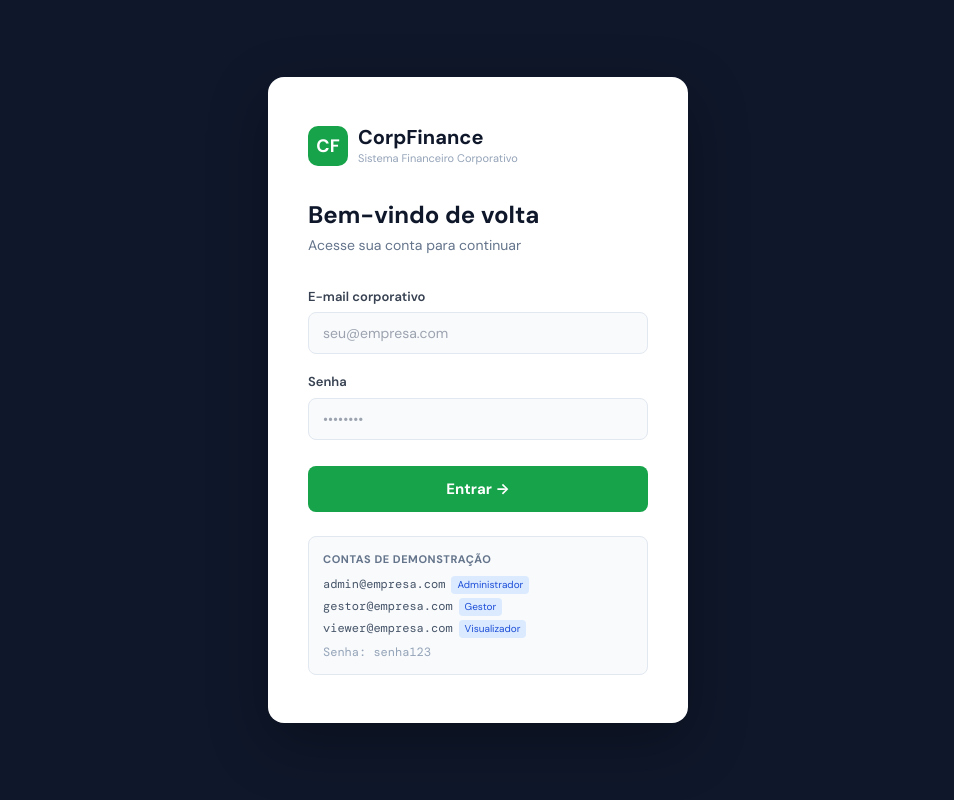
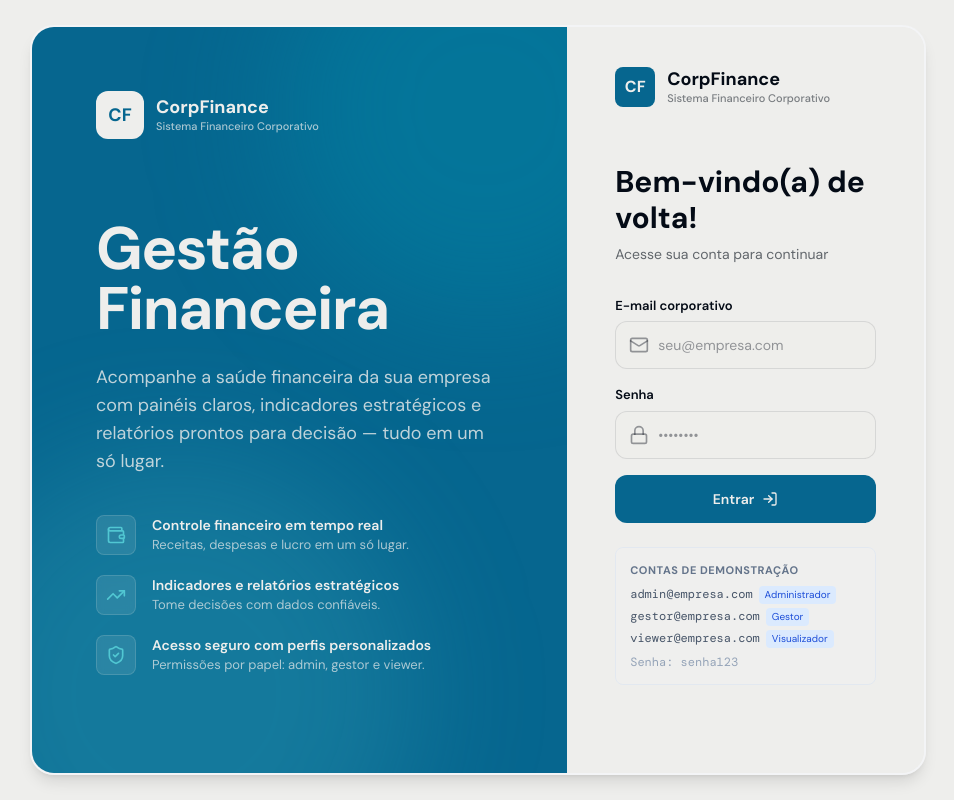
Before and after one commit to IagoLMS/Dashboard-Funcional-Finaceiro--Atividade-, a React (Vite) app: page / in a window 1280 px wide. Shown: the whole page, without its empty margins (162-1116 px from the left). Built offline with nearby package versions, Linux system fonts and the light colour scheme.

Commit message:
✨ feat(ui): Improve login interface and add Lucide Icons.

```diff
--- a/package.json
+++ b/package.json
@@ -6,6 +6,7 @@
   "dependencies": {
     "jspdf": "^2.5.1",
     "jspdf-autotable": "^3.8.0",
+    "lucide-react": "^1.14.0",
     "react": "^18.2.0",
     "react-dom": "^18.2.0",
     "recharts": "^2.10.0"
--- a/src/pages/LoginPage.jsx
+++ b/src/pages/LoginPage.jsx
@@ -1,4 +1,5 @@
 import { useState } from 'react'
+import { Lock, LogIn, Mail, ShieldCheck, TrendingUp, Wallet } from 'lucide-react'
 import { useAuth } from '../context/AuthContext'
 
 const DEMO_ACCOUNTS = [
@@ -7,9 +8,38 @@ const DEMO_ACCOUNTS = [
   ['viewer@empresa.com', 'Visualizador'],
 ]
 
-const inputClass =
-  'w-full py-2.5 px-3.5 border-[1.5px] border-slate-200 rounded-lg text-sm outline-none ' +
-  'bg-slate-50 text-slate-900 transition-colors focus:border-green-600'
+const FEATURES = [
+  { icon: Wallet,      title: 'Controle financeiro em tempo real',       desc: 'Receitas, despesas e lucro em um só lugar.' },
+  { icon: TrendingUp,  title: 'Indicadores e relatórios estratégicos',   desc: 'Tome decisões com dados confiáveis.' },
+  { icon: ShieldCheck, title: 'Acesso seguro com perfis personalizados', desc: 'Permissões por papel: admin, gestor e viewer.' },
+]
+
+const Brand = ({ size = 'md', tone = 'light' }) => {
+  const box   = size === 'lg' ? 'w-12 h-12 text-lg rounded-xl' : 'w-10 h-10 text-base rounded-lg'
+  const wrap  = tone === 'light' ? 'bg-white text-primary'     : 'bg-primary text-white'
+  const title = tone === 'light' ? 'text-white'                : 'text-text'
+  const sub   = tone === 'light' ? 'text-white/70'             : 'text-text/50'
+
+  return (
+    <div className="flex items-center gap-3">
+      <div className={`flex items-center justify-center font-extrabold ${box} ${wrap}`}>CF</div>
+      <div>
+        <div className={`text-lg font-bold leading-tight ${title}`}>CorpFinance</div>
+        <div className={`text-[11px] font-medium ${sub}`}>Sistema Financeiro Corporativo</div>
+      </div>
+    </div>
+  )
+}
+
+const Field = ({ icon: Icon, ...props }) => (
+  <div className="relative">
+    <Icon className="absolute left-3.5 top-1/2 -translate-y-1/2 w-5 h-5 text-text/40 pointer-events-none" />
+    <input
+      {...props}
+      className="w-full h-12 pl-[calc(0.875rem+1.25rem+0.5rem)] pr-4 bg-white/60 border border-text/10 rounded-xl text-sm text-text placeholder:text-text/40 outline-none transition-colors focus:border-primary focus:bg-white"
+    />
+  </div>
+)
 
 export default function LoginPage({ onLogin }) {
   const { login } = useAuth()
@@ -31,58 +61,98 @@ export default function LoginPage({ onLogin }) {
   }
 
   return (
-    <div className="min-h-screen flex items-center justify-center p-6 bg-slate-900">
-      <div className="w-full max-w-[420px] px-10 py-12 bg-white rounded-2xl shadow-login animate-fade-in">
-        <div className="flex items-center gap-2.5 mb-8">
-          <div className="flex items-center justify-center w-10 h-10 rounded-[10px] bg-green-600 text-white font-extrabold text-lg">
-            CF
+    <div className="min-h-screen w-full flex bg-white text-text justify-center items-center">
+      <div className="container flex w-full max-w-[70%] h-[750px] border-2 border-gray-100 rounded-3xl shadow-lg overflow-hidden">
+
+        {/* ---------------- Coluna esquerda: boas-vindas (60%) ---------------- */}
+        <aside className="relative hidden lg:flex lg:w-[60%] flex-col justify-start p-12 xl:p-16 bg-primary text-white bg-blue-900 h-full gap-20 overflow-hidden">
+          <div className="pointer-events-none absolute -top-32 -right-32 w-[420px] h-[420px] rounded-full bg-dark-cyan/30 blur-3xl" />
+          <div className="pointer-events-none absolute -bottom-40 -left-24 w-[480px] h-[480px] rounded-full bg-cyan/20 blur-3xl" />
+
+          <div className="relative z-10">
+            <Brand size="lg" tone="light" />
+          </div>
+
+          <div className="relative z-10 max-w-xl">
+            <h1 className="text-5xl xl:text-6xl font-bold leading-[1.05] tracking-tight">
+              Gestão<br />Financeira
+            </h1>
+            <p className="mt-6 text-base xl:text-lg text-white/80 leading-relaxed">
+              Acompanhe a saúde financeira da sua empresa com painéis claros,
+              indicadores estratégicos e relatórios prontos para decisão — tudo em um só lugar.
+            </p>
+
+            <ul className="mt-10 space-y-5">
+              {FEATURES.map(({ icon: Icon, title, desc }) => (
+                <li key={title} className="flex items-start gap-4">
+                  <div className="flex items-center justify-center flex-shrink-0 w-10 h-10 rounded-lg bg-white/10 backdrop-blur-sm border border-white/15">
+                    <Icon className="w-5 h-5 text-cyan" />
                   </div>
                   <div>
-            <div className="text-xl font-bold text-slate-900 leading-tight">CorpFinance</div>
-            <div className="text-[11px] text-slate-400 font-normal">Sistema Financeiro Corporativo</div>
+                    <div className="text-sm font-semibold text-white">{title}</div>
+                    <div className="text-[13px] text-white/70">{desc}</div>
                   </div>
+                </li>
+              ))}
+            </ul>
           </div>
+        </aside>
 
-        <div className="text-2xl font-bold text-slate-900 mb-1">Bem-vindo de volta</div>
-        <div className="text-sm text-slate-500 mb-8">Acesse sua conta para continuar</div>
+        {/* ---------------- Coluna direita: formulário (40%) ---------------- */}
+        <main className="flex flex-col justify-between w-full lg:w-[40%] px-8 sm:px-12 py-10 bg-white">
+          <Brand tone="dark" />
+
+          <div className="w-full max-w-sm mx-auto py-12 animate-fade-in">
+            <h2 className="text-3xl font-bold text-text">Bem-vindo(a) de volta!</h2>
+            <p className="mt-2 text-sm text-text/60">Acesse sua conta para continuar</p>
 
             {error && (
-          <div className="bg-red-100 border border-red-300 text-red-600 rounded-lg py-2.5 px-3.5 text-[13px] mb-4">
+              <div className="mt-6 py-2.5 px-3.5 bg-red-50 border border-red-200 rounded-lg text-[13px] text-red-700">
                 ⚠ {error}
               </div>
             )}
 
-        <form onSubmit={handleSubmit}>
-          <div className="mb-[18px]">
-            <label className="block text-[13px] font-semibold text-gray-700 mb-1.5">E-mail corporativo</label>
-            <input
+            <form onSubmit={handleSubmit} className="mt-8 space-y-4">
+              <div>
+                <label htmlFor="email" className="block text-[13px] font-semibold text-text mb-1.5">
+                  E-mail corporativo
+                </label>
+                <Field
+                  icon={Mail}
+                  id="email"
                   type="email"
                   value={email}
                   placeholder="seu@empresa.com"
                   onChange={e => setEmail(e.target.value)}
-              className={inputClass}
+                  autoComplete="email"
                 />
               </div>
-          <div className="mb-[18px]">
-            <label className="block text-[13px] font-semibold text-gray-700 mb-1.5">Senha</label>
-            <input
+
+              <div>
+                <label htmlFor="password" className="block text-[13px] font-semibold text-text mb-1.5">
+                  Senha
+                </label>
+                <Field
+                  icon={Lock}
+                  id="password"
                   type="password"
                   value={password}
                   placeholder="••••••••"
                   onChange={e => setPassword(e.target.value)}
-              className={inputClass}
+                  autoComplete="current-password"
                 />
               </div>
+
               <button
                 type="submit"
                 disabled={loading}
-            className="w-full py-3 mt-2 bg-green-600 text-white rounded-lg font-bold text-[15px] cursor-pointer transition-colors hover:bg-green-700 disabled:opacity-70 disabled:cursor-not-allowed"
+                className="w-full h-12 mt-2 inline-flex items-center justify-center gap-2 bg-primary text-white rounded-xl font-semibold text-sm cursor-pointer transition-colors hover:bg-dark-cyan disabled:opacity-70 disabled:cursor-not-allowed"
               >
-            {loading ? 'Autenticando...' : 'Entrar →'}
+                {loading ? 'Autenticando...' : <>Entrar <LogIn className="w-4 h-4" /></>}
               </button>
             </form>
 
-        <div className="mt-6 p-3.5 bg-slate-50 rounded-lg border border-slate-200">
+            <div className="mt-6 p-3.5 bg-slate-50/10 rounded-lg border border-slate-200">
               <div className="text-[11px] font-bold text-slate-500 uppercase tracking-[0.05em] mb-2">
                 Contas de demonstração
               </div>
@@ -97,6 +167,12 @@ export default function LoginPage({ onLogin }) {
               <div className="text-xs text-slate-400 font-mono mt-1.5">Senha: senha123</div>
             </div>
           </div>
+
+          <div className="text-center text-xs text-text/40 lg:hidden">
+            © {new Date().getFullYear()} CorpFinance
+          </div>
+        </main>
+      </div>
     </div>
   )
 }
--- a/tailwind.config.js
+++ b/tailwind.config.js
@@ -7,7 +7,12 @@ export default {
   theme: {
     extend: {
       colors: {
-        canvas: '#f0f2f5',
+        canvas:      '#f0f2f5',
+        text:        '#040B16',
+        cyan:        '#51C7D2',
+        white:       '#EEEEEC',
+        primary:     '#06668F',
+        'dark-cyan': '#0197B2',
       },
       fontFamily: {
         sans: ['"DM Sans"', 'system-ui', '-apple-system', 'Segoe UI', 'Roboto', 'sans-serif'],
```
Also changed, not shown: 1 other file (tests, documents, lock files or other folders). Lines whose indentation alone changed are shown as unchanged.
